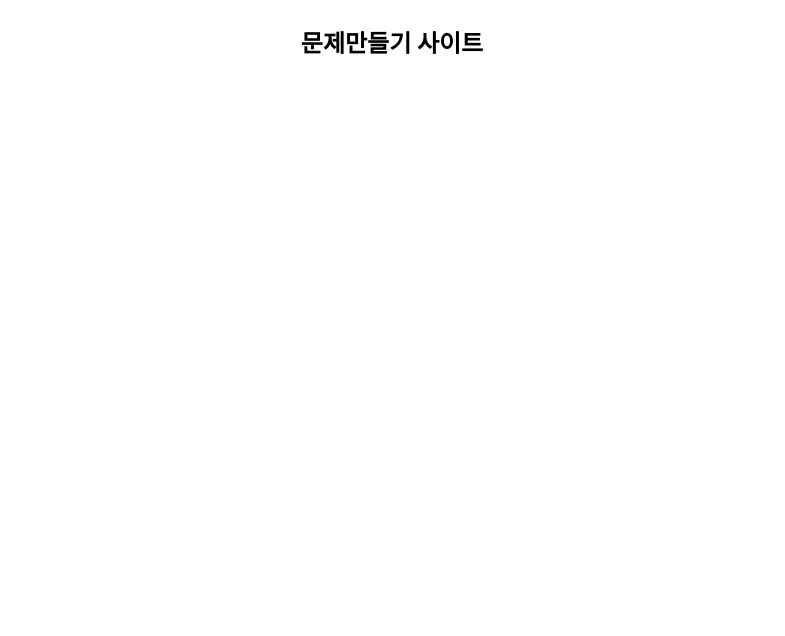
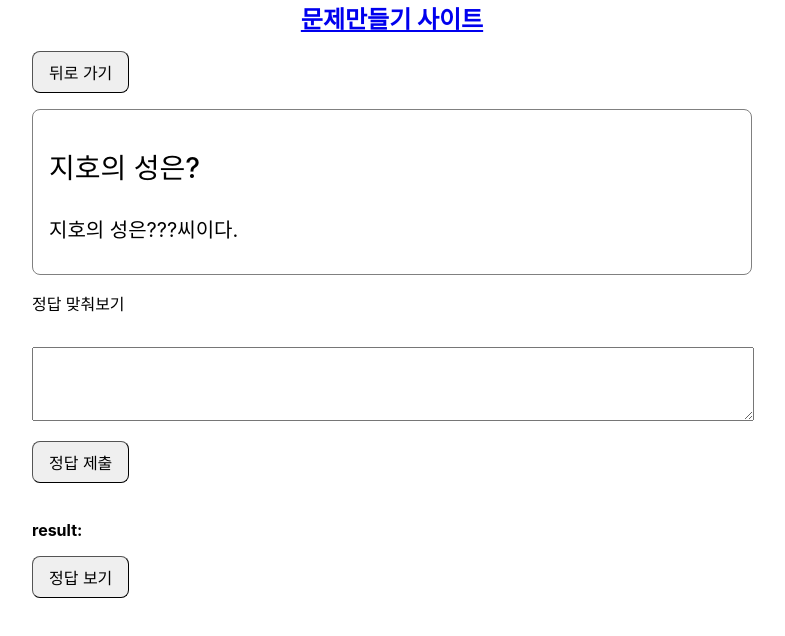
Before and after one commit to sdrong/webproject, a React (Create React App) app: page /problems/1 in a window 1280 px wide. Before the commit this address had no page. Shown: the top 636 px of the page, without its empty margins (248-1033 px from the left). Built offline with nearby package versions, Linux system fonts and the light colour scheme.

Commit message:
23/05/06 15:15

```diff
--- a/src/App.js
+++ b/src/App.js
@@ -2,7 +2,8 @@ import React from "react";
 import {
     BrowserRouter,
     Routes,
-    Route
+    Route,
+    NavLink
 } from "react-router-dom";
 import styled from "styled-components";
 // Pages
@@ -11,21 +12,24 @@ import PostPage from "./component/page/PostPage";
 import PostWritePage from './component/page/PostWritePage';
 import PostViewPage from './component/page/PostViewPage';
 
-const MainTitleText = styled.p`
+const MainTitleText = styled(NavLink)`
     font-size: 24px;
     font-weight: bold;
     text-align: center;
+    cursor: pointer;
+    display: block;
 `;
 
 function App(props) {
     return (
         <BrowserRouter>
-            <MainTitleText>문제만들기 사이트</MainTitleText>
+            <MainTitleText to="/">문제만들기 사이트</MainTitleText>
             <Routes>
                 <Route index element={<MainPage />} />
-                <Route path="main/:mainId" element={<PostPage />} />
+                <Route path="categories" element={<MainPage />} />
+                <Route path="categories/:mainId/problems" element={<PostPage />} />
                 <Route path="post-write/:writeId" element={<PostWritePage />} />
-                <Route path="post/:problemId" element={<PostViewPage />} />
+                <Route path="problems/:problemId" element={<PostViewPage />} />
             </Routes>
         </BrowserRouter>
     );
--- a/src/component/list/PostListItem.jsx
+++ b/src/component/list/PostListItem.jsx
@@ -29,7 +29,7 @@ const SomeContent = styled.p`
 function PostListItem(props) {
     const { post, onClick } = props;
     const str = post.content;
-    const regex = /\$%&/g;
+    const regex = /\$%&123/g;
     const result = str.split(regex); //
     return (
         <Wrapper onClick={onClick}>
--- a/src/component/page/MainPage.jsx
+++ b/src/component/page/MainPage.jsx
@@ -33,9 +33,9 @@ function MainPage(props) {
         <Wrapper>
             <Container>
                 <MainList
-                    posts={categoryData}
+                    posts={categoryData}  //과목 목록
                     onClickItem={(item) => {
-                        navigate(`/main/${item.id}`);
+                        navigate(`/categories/${item.id}/problems`);
                     }}
                 />
             </Container>
--- a/src/component/page/PostPage.jsx
+++ b/src/component/page/PostPage.jsx
@@ -31,7 +31,7 @@ function PostPage(props) {
   const navigate = useNavigate();
   const { mainId } = useParams();
   const mainIdInt = parseInt(mainId, 10);
-  const postList = data.filter((item) => {
+  const postList = data.filter((item) => { //과목 id와 문제의 카테고리 안 id를 비교해서 list형태로 저장
     return item.category.id ===  mainIdInt
   });
 
@@ -39,6 +39,12 @@ function PostPage(props) {
   return (
     <Wrapper>
       <Container>
+        <Button
+          title="뒤로 가기"
+          onClick={() => {
+          navigate(`/categories`);
+          }}
+          />
         <Button
           title="글 작성하기"
           onClick={() => {
@@ -49,7 +55,7 @@ function PostPage(props) {
         <PostList
           posts={postList}
           onClickItem={(item) => {
-            navigate('/post/' + item.id);
+            navigate('/problems/' + item.id);
           }}
         />
       </Container>
--- a/src/component/page/PostViewPage.jsx
+++ b/src/component/page/PostViewPage.jsx
@@ -57,18 +57,36 @@ function PostViewPage(props) {
     const post = data.find((item) => { //쓸 데이터id 찾기
         return item.id === problemIdInt;
       });
-    const [answer, setAnswer] = useState("");
-    const str = post.content;
-    const regex = /\$%&/g;
+    const [answer, setAnswer] = useState(""); //text area의 anwser 가져오는거
+    const str = post.content; //글을 가져오고
+    const regex = /\$%&123/g;  //파싱을 조건
     const result = str.split(regex); // 컨텐츠 분할
     const anw = result[1]; // 답 저장
+    const [resultText, setResultText] = useState("");  //정답유무
+    const handleAnswerSubmit = () => {
+        if (answer === anw) {
+          setResultText("정답입니다!");
+        } else {
+          setResultText("틀렸습니다.");
+        }
+      };
+      const [showAnswer, setShowAnswer] = useState(false);
+    const Result = styled.h4`
+    margin: 16px 0;
+    font-size: 20px;
+    `;
+    const [buttonTitle, setButtonTitle] = useState("정답 보기");
+const toggleShowAnswer = () => {
+    setShowAnswer(!showAnswer);
+    setButtonTitle(showAnswer ? "정답 보기" : "정답 숨기기");
+};
     return (
         <Wrapper>
             <Container>
                 <Button
                     title="뒤로 가기"
                     onClick={() => {
-                        navigate(`/main/${post.category.id}`);
+                        navigate(`/categories/${post.category.id}/problems`);
                     }}
                 />
                 <PostContainer>
@@ -86,15 +104,13 @@ function PostViewPage(props) {
                 }}
                 />
 
-                <Button
-                title="정답 제출"
-                onClick={() => {
-                navigate("/");
-                }}
-                />
-                <h4>result:</h4>
+                <Button title="정답 제출" onClick={handleAnswerSubmit} />
+                <h4>result: {resultText}</h4>
 
-            </Container>
+                <Button title={buttonTitle} onClick={toggleShowAnswer} />
+                {showAnswer && <Result>정답은 {anw} 입니다!</Result>}
+
+                </Container>
         </Wrapper>
     );
 }
--- a/src/data.json
+++ b/src/data.json
@@ -1,9 +1,9 @@
 [
     {
-        "id": 3,
+        "id": 1,
         "type": 2,
-        "title": "문제 제목이지요3",
-        "content": "가나다라$%&123마바$%&123사아자차",
+        "title": "지호의 성은?",
+        "content": "지호의 성은$%&123엄$%&123씨이다.",
         "category": {
             "id": 1,
             "name": "운영체제",
@@ -13,8 +13,8 @@
     {
         "id": 2,
         "type": 2,
-        "title": "문제 제목이지요2",
-        "content": "가나다라$%&123마바$%&123사아자차",
+        "title": "지호의 고양이 이름은?",
+        "content": "지호의 고양이 이름은$%&123밤이$%&123이다",
         "category": {
             "id": 2,
             "name": "운영체제",
@@ -22,10 +22,10 @@
         }
     },
     {
-        "id": 1,
+        "id": 3,
         "type": 2,
-        "title": "문제 제목이지요",
-        "content": "가나다라$%&123마바$%&123사아자차",
+        "title": "세상에서 가장 귀여운 강아지",
+        "content": "그건 바로$%&123다롱$%&123이다",
         "category": {
             "id": 1,
             "name": "네트워크",
```
